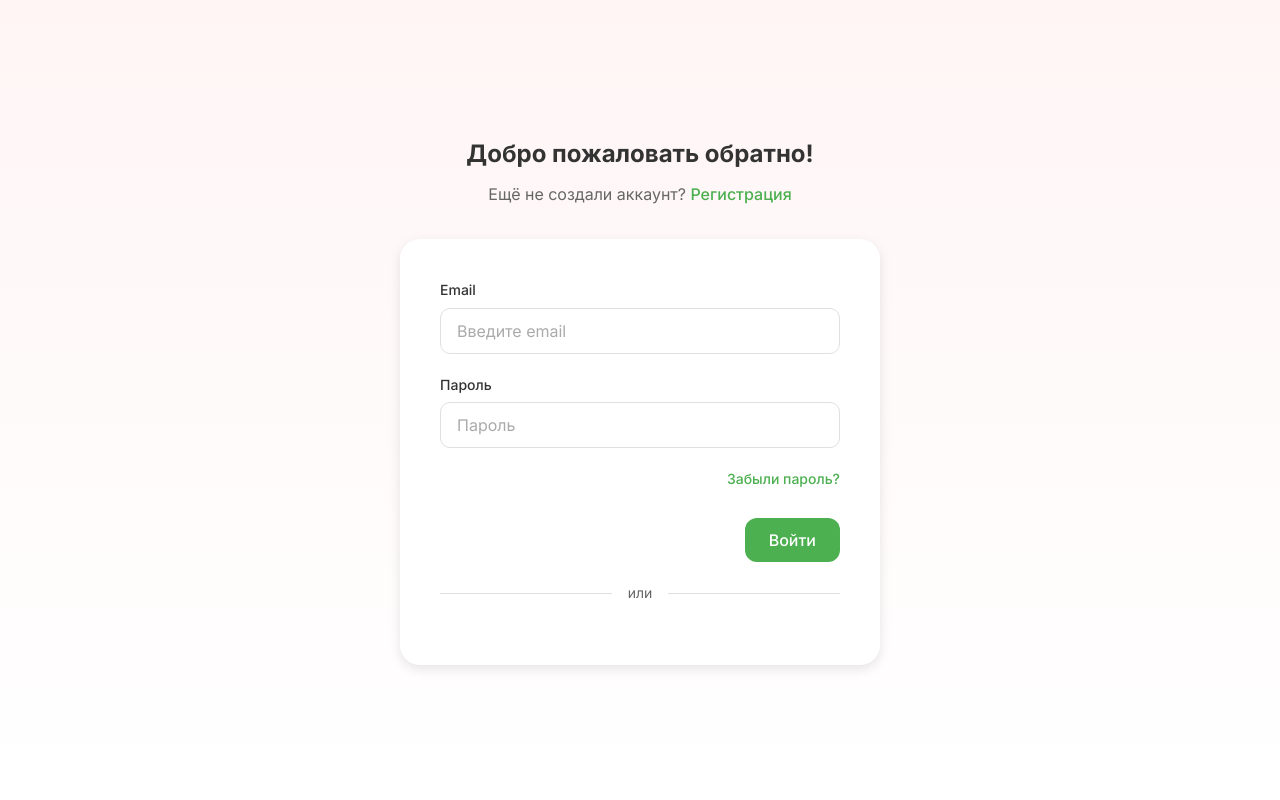
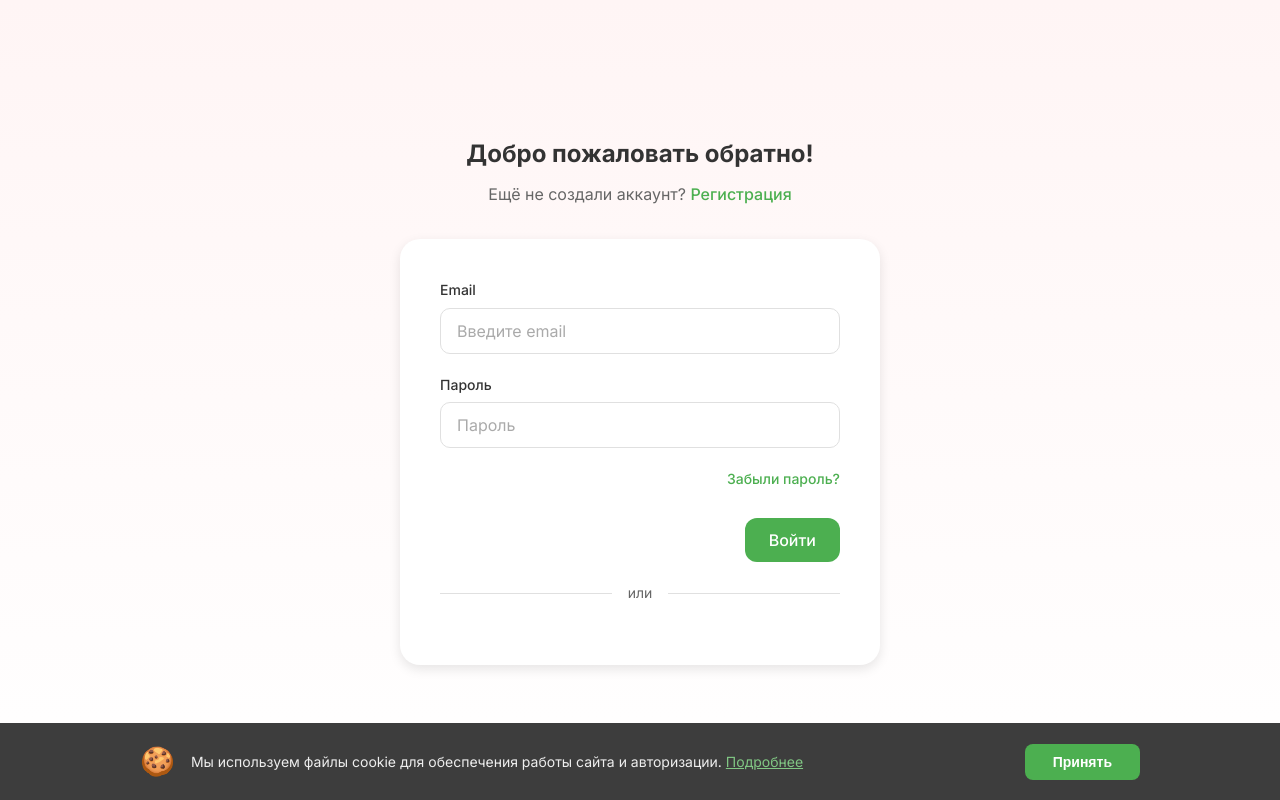
Before and after one commit to bachaa7/HealthGo, a React (Vite) app in the folder frontend/: page /login in a window 1280 px wide. Built offline with nearby package versions, Linux system fonts and the light colour scheme.

Commit message:
feat: add cookie banner

```diff
--- a/frontend/src/App.jsx
+++ b/frontend/src/App.jsx
@@ -15,6 +15,7 @@ import RecommendationsPage from './pages/RecommendationsPage'
 import DefinitionsPage from './pages/DefinitionsPage'
 import KnowledgePage from './pages/KnowledgePage'
 import PrivacyPage from './pages/PrivacyPage'
+import CookieBanner from './components/CookieBanner'
 
 function ProtectedRoute({ children }) {
   const { isAuthenticated, loading } = useAuth()
@@ -36,6 +37,7 @@ function ProtectedRoute({ children }) {
 
 function App() {
   return (
+    <>
     <Routes>
       <Route path="/" element={<LandingPage />} />
       <Route path="/login" element={<LoginPage />} />
@@ -56,6 +58,8 @@ function App() {
 
       <Route path="*" element={<Navigate to="/" replace />} />
     </Routes>
+    <CookieBanner />
+    </>
   )
 }
 
--- /dev/null
+++ b/frontend/src/components/CookieBanner.css
@@ -0,0 +1,82 @@
+.cookie-banner {
+  position: fixed;
+  bottom: 0;
+  left: 0;
+  right: 0;
+  z-index: 9999;
+  background: rgba(51, 51, 51, 0.95);
+  backdrop-filter: blur(8px);
+  padding: 16px 24px;
+  animation: slideUp 0.3s ease-out;
+}
+
+@keyframes slideUp {
+  from {
+    transform: translateY(100%);
+    opacity: 0;
+  }
+  to {
+    transform: translateY(0);
+    opacity: 1;
+  }
+}
+
+.cookie-banner-content {
+  max-width: 1000px;
+  margin: 0 auto;
+  display: flex;
+  align-items: center;
+  gap: 16px;
+}
+
+.cookie-banner-icon {
+  font-size: 28px;
+  flex-shrink: 0;
+}
+
+.cookie-banner-text {
+  color: #eee;
+  font-size: 14px;
+  line-height: 1.5;
+  margin: 0;
+  flex: 1;
+}
+
+.cookie-banner-link {
+  color: #81C784;
+  text-decoration: underline;
+}
+
+.cookie-banner-link:hover {
+  color: #A5D6A7;
+}
+
+.cookie-banner-btn {
+  background: #4CAF50;
+  color: white;
+  border: none;
+  padding: 10px 28px;
+  border-radius: 8px;
+  font-size: 14px;
+  font-weight: 600;
+  cursor: pointer;
+  white-space: nowrap;
+  transition: background 0.2s;
+  flex-shrink: 0;
+}
+
+.cookie-banner-btn:hover {
+  background: #45a049;
+}
+
+@media (max-width: 600px) {
+  .cookie-banner-content {
+    flex-direction: column;
+    text-align: center;
+    gap: 12px;
+  }
+
+  .cookie-banner-btn {
+    width: 100%;
+  }
+}
--- /dev/null
+++ b/frontend/src/components/CookieBanner.jsx
@@ -0,0 +1,36 @@
+import { useState, useEffect } from 'react'
+import { Link } from 'react-router-dom'
+import './CookieBanner.css'
+
+export default function CookieBanner() {
+  const [visible, setVisible] = useState(false)
+
+  useEffect(() => {
+    const consent = localStorage.getItem('cookie_consent')
+    if (!consent) {
+      setVisible(true)
+    }
+  }, [])
+
+  const handleAccept = () => {
+    localStorage.setItem('cookie_consent', 'true')
+    setVisible(false)
+  }
+
+  if (!visible) return null
+
+  return (
+    <div className="cookie-banner">
+      <div className="cookie-banner-content">
+        <span className="cookie-banner-icon">🍪</span>
+        <p className="cookie-banner-text">
+          Мы используем файлы cookie для обеспечения работы сайта и авторизации.{' '}
+          <Link to="/privacy" className="cookie-banner-link">Подробнее</Link>
+        </p>
+        <button className="cookie-banner-btn" onClick={handleAccept}>
+          Принять
+        </button>
+      </div>
+    </div>
+  )
+}
--- a/frontend/src/pages/AccountPage.jsx
+++ b/frontend/src/pages/AccountPage.jsx
@@ -4,6 +4,7 @@ import Sidebar from '../components/Sidebar'
 import Button from '../components/Button'
 import { useTheme } from '../context/ThemeContext'
 import { useAuth } from '../context/AuthContext'
+import { Link } from 'react-router-dom'
 import { apiPut, apiDelete } from '../utils/api'
 import './AccountPage.css'
 
@@ -387,6 +388,39 @@ export default function AccountPage() {
                   </div>
                 </div>
 
+                <h3 className="section-title section-title--margin">Персональные данные</h3>
+
+                <div className="settings-list">
+                  <div className="setting-item">
+                    <div className="setting-info">
+                      <span className="setting-label">Согласие на обработку данных</span>
+                      <span className="setting-description">
+                        Вы дали согласие при регистрации.{' '}
+                        <Link to="/privacy" className="auth-link">Политика конфиденциальности</Link>
+                      </span>
+                    </div>
+                  </div>
+                  <div className="setting-item">
+                    <div className="setting-info">
+                      <span className="setting-label">Отозвать согласие</span>
+                      <span className="setting-description">
+                        Отзыв согласия приведёт к удалению аккаунта и всех данных
+                      </span>
+                    </div>
+                    <Button variant="danger" size="small" onClick={async () => {
+                      if (window.confirm('Вы отзываете согласие на обработку данных. Ваш аккаунт и все данные будут удалены. Продолжить?')) {
+                        try {
+                          await apiDelete('/api/auth/me')
+                          logout()
+                          navigate('/login')
+                        } catch {
+                          alert('Ошибка удаления')
+                        }
+                      }
+                    }}>Отозвать</Button>
+                  </div>
+                </div>
+
                 <p className="setting-description" style={{ color: '#999', marginTop: '16px' }}>
                   Настройки уведомлений и языка будут доступны в следующей версии.
                 </p>
```
